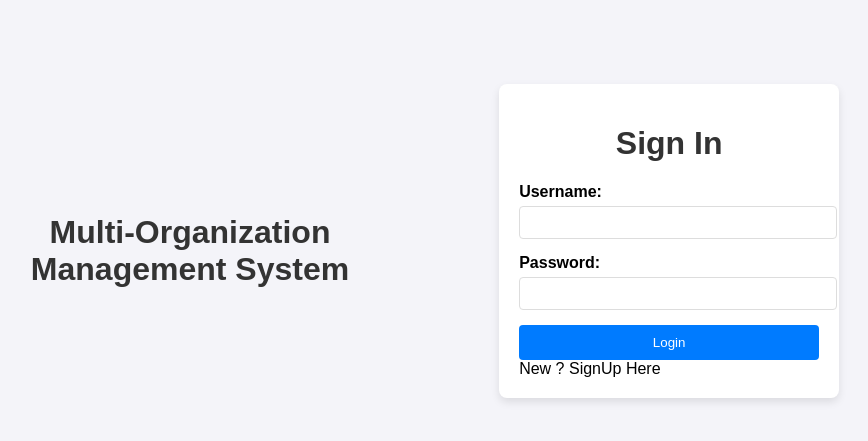
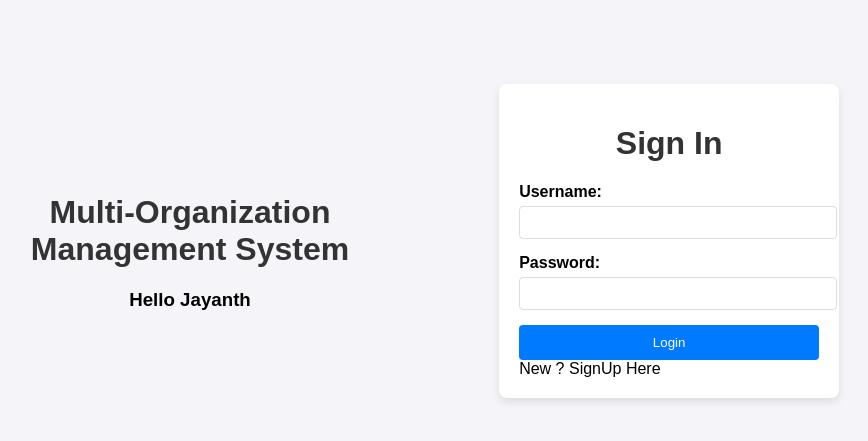
Before and after one commit to royg-9595/Multi-Organization-Management-System, a Django app: page / in a window 1280 px wide. Shown: the part 159-600 px from the top of the page, without its empty margins (205-1073 px from the left). Run offline with Django 5.2, Linux system fonts and the light colour scheme.

Commit message:
Update login.html

```diff
--- a/orgs/templates/orgs/login.html
+++ b/orgs/templates/orgs/login.html
@@ -67,6 +67,7 @@
 <body>
     <div class="header-container">
         <h1>Multi-Organization <br> Management System</h1>
+        <h3>Hello Jayanth</h3>
     </div>
     <div class="login-container">
         <h1>Sign In</h1>
```
